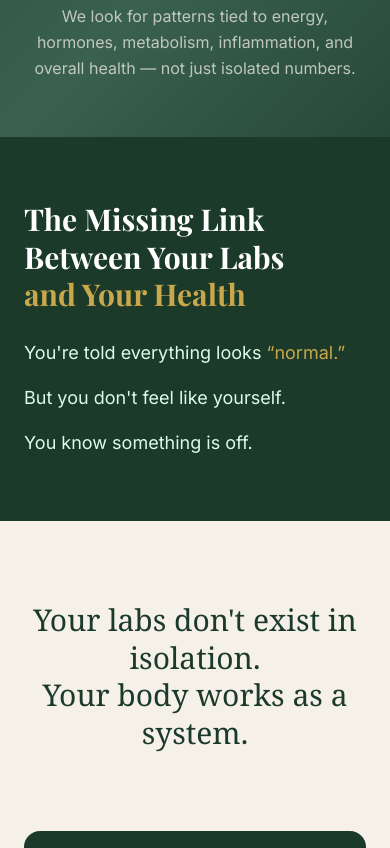
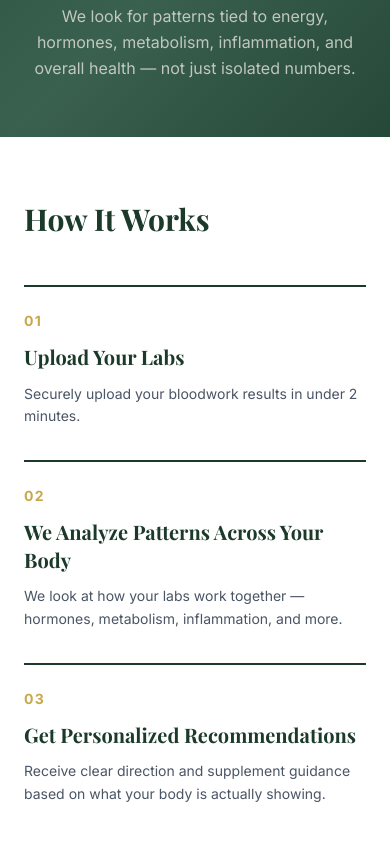
Before and after one commit to Sherryfarmshop/rooted-clarity-website, a Next.js app: page / in a window 390 px wide. Shown: the part 1080-1928 px from the top of the page. Built offline with nearby package versions, Linux system fonts and the light colour scheme; a web font is replaced by a local one.

Commit message:
replace-problem-with-how-it-works

```diff
--- a/src/app/page.tsx
+++ b/src/app/page.tsx
@@ -1,6 +1,6 @@
 import Hero from "@/components/Hero";
 import TaglineBanner from "@/components/TaglineBanner";
-import Problem from "@/components/Problem";
+import HowItWorks from "@/components/HowItWorks";
 import WhatMakesUsDifferent from "@/components/WhatMakesUsDifferent";
 import Approach from "@/components/Approach";
 import Supplements from "@/components/Supplements";
@@ -16,7 +16,7 @@ export default function Home() {
       <main>
         <Hero />
         <TaglineBanner />
-        <Problem />
+        <HowItWorks />
         <WhatMakesUsDifferent />
         <Approach />
         <Supplements />
--- a/src/components/HowItWorks.tsx
+++ b/src/components/HowItWorks.tsx
@@ -1,86 +1,38 @@
 export default function HowItWorks() {
+  const steps = [
+    {
+      number: "01",
+      title: "Upload Your Labs",
+      desc: "Securely upload your bloodwork results in under 2 minutes.",
+    },
+    {
+      number: "02",
+      title: "We Analyze Patterns Across Your Body",
+      desc: "We look at how your labs work together — hormones, metabolism, inflammation, and more.",
+    },
+    {
+      number: "03",
+      title: "Get Personalized Recommendations",
+      desc: "Receive clear direction and supplement guidance based on what your body is actually showing.",
+    },
+  ];
+
   return (
-    <section id="how-it-works">
-
-      {/* 3 Steps */}
-      <div className="bg-[#f5f0e8] px-6 pb-16">
-        <div className="max-w-4xl mx-auto">
-          <div className="flex flex-col sm:flex-row items-center justify-center gap-8 sm:gap-0">
-
-            {/* Step 1 */}
-            <div className="flex flex-col items-center text-center flex-1 max-w-[220px]">
-              <div className="w-20 h-20 rounded-full border-2 border-[#c5bda8] bg-[#eae6dd] flex items-center justify-center mb-5">
-                <svg className="w-8 h-8 text-[#4a6741]" fill="none" viewBox="0 0 24 24" stroke="currentColor" strokeWidth={1.5}>
-                  <path strokeLinecap="round" strokeLinejoin="round" d="M4 16v1a3 3 0 003 3h10a3 3 0 003-3v-1m-4-8l-4-4m0 0L8 8m4-4v12" />
-                </svg>
-              </div>
-              <h3 className="text-gray-900 font-bold text-base mb-2">1. Upload Labs</h3>
-              <p className="text-gray-500 text-sm leading-relaxed">Securely upload your bloodwork in minutes.</p>
+    <section id="how-it-works" className="bg-white px-6 py-16 sm:py-20">
+      <div className="max-w-5xl mx-auto">
+        <h2 className="font-serif text-3xl sm:text-4xl font-bold text-[#1B3A2A] mb-12">
+          How It Works
+        </h2>
+        <div className="grid md:grid-cols-3 gap-8">
+          {steps.map((step) => (
+            <div key={step.number} className="border-t-2 border-[#1B3A2A] pt-6">
+              <p className="text-[#C9A84C] font-bold text-sm tracking-widest mb-3">{step.number}</p>
+              <h3 className="font-serif text-xl font-bold text-[#1B3A2A] mb-3 leading-snug">{step.title}</h3>
+              <p className="text-gray-600 text-sm leading-relaxed">{step.desc}</p>
             </div>
-
-            {/* Dotted line */}
-            <div className="hidden sm:block flex-shrink-0 w-16 border-t-2 border-dashed border-[#c5bda8] mt-[-30px]" />
-
-            {/* Step 2 */}
-            <div className="flex flex-col items-center text-center flex-1 max-w-[220px]">
-              <div className="w-20 h-20 rounded-full border-2 border-[#c5bda8] bg-[#eae6dd] flex items-center justify-center mb-5">
-                <svg className="w-8 h-8 text-[#4a6741]" fill="none" viewBox="0 0 24 24" stroke="currentColor" strokeWidth={1.5}>
-                  <circle cx="11" cy="11" r="6" />
-                  <path strokeLinecap="round" strokeLinejoin="round" d="M21 21l-4.35-4.35" />
-                </svg>
-              </div>
-              <h3 className="text-gray-900 font-bold text-base mb-2">2. We Analyze</h3>
-              <p className="text-gray-500 text-sm leading-relaxed">We look at patterns others often miss.</p>
-            </div>
-
-            {/* Dotted line */}
-            <div className="hidden sm:block flex-shrink-0 w-16 border-t-2 border-dashed border-[#c5bda8] mt-[-30px]" />
-
-            {/* Step 3 */}
-            <div className="flex flex-col items-center text-center flex-1 max-w-[220px]">
-              <div className="w-20 h-20 rounded-full border-2 border-[#c5bda8] bg-[#eae6dd] flex items-center justify-center mb-5">
-                <svg className="w-8 h-8 text-[#4a6741]" fill="none" viewBox="0 0 24 24" stroke="currentColor" strokeWidth={1.5}>
-                  <path strokeLinecap="round" strokeLinejoin="round" d="M9 5H7a2 2 0 00-2 2v12a2 2 0 002 2h10a2 2 0 002-2V7a2 2 0 00-2-2h-2M9 5a2 2 0 002 2h2a2 2 0 002-2M9 5a2 2 0 012-2h2a2 2 0 012 2m-6 9l2 2 4-4" />
-                </svg>
-              </div>
-              <h3 className="text-gray-900 font-bold text-base mb-2">3. Get Clear Answers</h3>
-              <p className="text-gray-500 text-sm leading-relaxed">Understand your results and know your next steps.</p>
-            </div>
-
-          </div>
+          ))}
         </div>
       </div>
-
-      {/* Bottom trust bar */}
-      <div className="bg-[#eae6dd] px-6 py-5">
-        <div className="max-w-4xl mx-auto flex flex-col sm:flex-row items-center justify-center gap-6 sm:gap-12">
-          <div className="flex items-center gap-3">
-            <div className="w-10 h-10 rounded-full border border-[#c5bda8] bg-white/50 flex items-center justify-center">
-              <svg className="w-5 h-5 text-[#4a6741]" fill="none" viewBox="0 0 24 24" stroke="currentColor" strokeWidth={1.5}>
-                <path strokeLinecap="round" strokeLinejoin="round" d="M9 12l2 2 4-4m5.618-4.016A11.955 11.955 0 0112 2.944a11.955 11.955 0 01-8.618 3.04A12.02 12.02 0 003 9c0 5.591 3.824 10.29 9 11.622 5.176-1.332 9-6.03 9-11.622 0-1.042-.133-2.052-.382-3.016z" />
-              </svg>
-            </div>
-            <div>
-              <p className="text-gray-800 text-sm font-bold">Your privacy is our priority.</p>
-              <p className="text-gray-500 text-xs">Your labs are encrypted and never shared.</p>
-            </div>
-          </div>
-
-          <div className="hidden sm:block w-px h-10 bg-[#c5bda8]" />
-
-          <div className="flex items-center gap-3">
-            <div className="flex gap-0.5">
-              {[1,2,3,4,5].map((i) => (
-                <svg key={i} className="w-5 h-5 text-[#C9A84C]" fill="currentColor" viewBox="0 0 24 24">
-                  <path d="M12 2l3.09 6.26L22 9.27l-5 4.87 1.18 6.88L12 17.77l-6.18 3.25L7 14.14 2 9.27l6.91-1.01L12 2z" />
-                </svg>
-              ))}
-            </div>
-            <p className="text-gray-500 text-xs">Trusted by people who want real answers.</p>
-          </div>
-        </div>
-      </div>
-
     </section>
   );
 }
```
